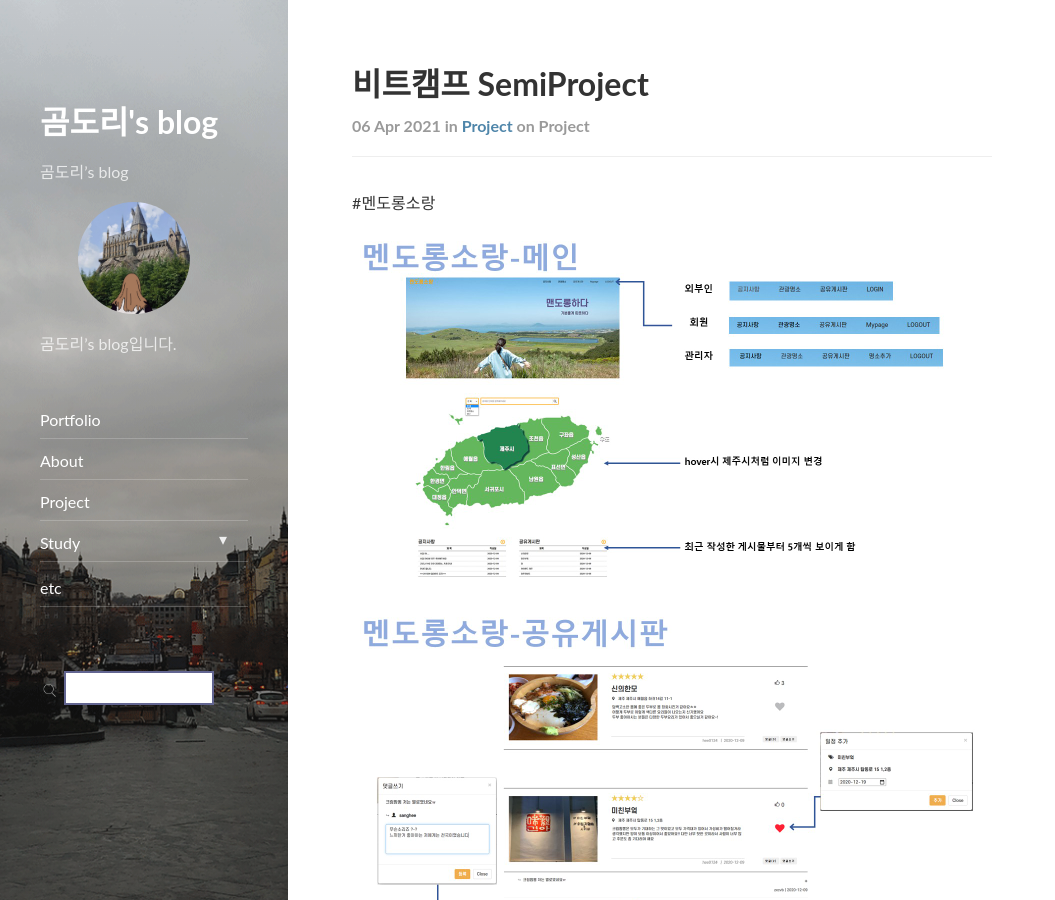
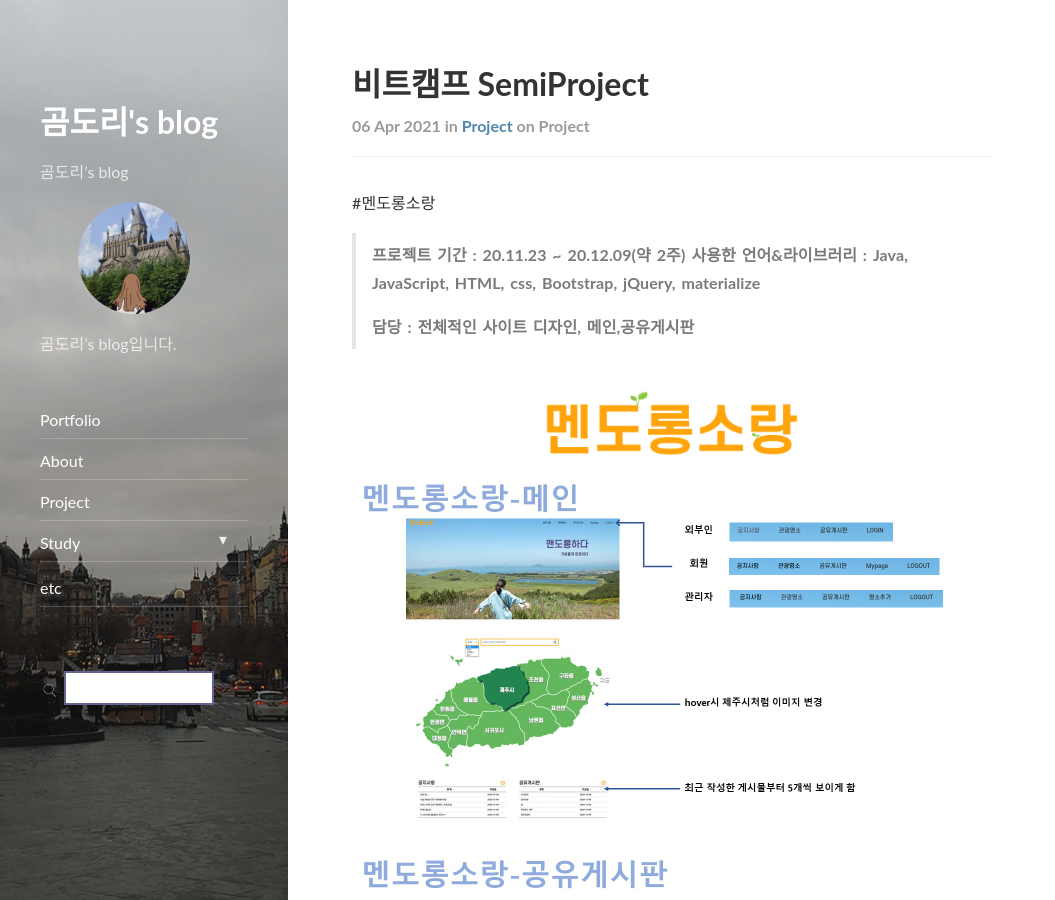
Before and after one commit to tkznzl12/tkznzl12.github.io, a Jekyll site: the page built from _posts/project/2021-04-06-SemiProject-blog01.md, in a window 1280 px wide and 900 px high. Shown: the whole window, without its empty margins (0-1055 px from the left). Built offline with Jekyll 4.4.1, drawn with Linux system fonts in a browser that asks for light colours; nearby versions of some CDN libraries; comment, search, counter and statistics services are not loaded; some of the changed text lies outside the part shown.

Commit message:
포트폴리오 수정

```diff
--- a/_posts/project/2021-04-06-SemiProject-blog01.md
+++ b/_posts/project/2021-04-06-SemiProject-blog01.md
@@ -9,7 +9,12 @@
 
 #멘도롱소랑
 
+>**프로젝트 기간 : 20.11.23 ~ 20.12.09(약 2주)**
+>**사용한 언어&라이브러리 : Java, JavaScript, HTML, css, Bootstrap, jQuery, materialize**
+>
+>__담당 : 전체적인 사이트 디자인, 메인,공유게시판__
 
+&nbsp;<img src="/assets/logo2_5iyic4xj9.png" width="40%">
 
 ![슬라이드1](/assets/슬라이드1.JPG)
 ![슬라이드2](/assets/슬라이드2.JPG)
```
Also changed, not shown: _posts/project/2021-04-06-FinalProject-blog02.md (added, +23 -0 lines), portfolio.md (+2 -0 lines), assets/logo2.png (added), assets/logo2_5iyic4xj9.png (added), assets/logo_Homestay_color1.png (added), assets/logo_color.png (added), assets/슬라이드1_2m4pm8kal.JPG (added), assets/슬라이드1_p04jhcrp0.JPG (added), assets/슬라이드2_qpka0kvbo.JPG (added), assets/슬라이드2_ryd7imtva.JPG (added), assets/슬라이드3.JPG (added), assets/슬라이드3_kjspfrjdi.JPG (added).
